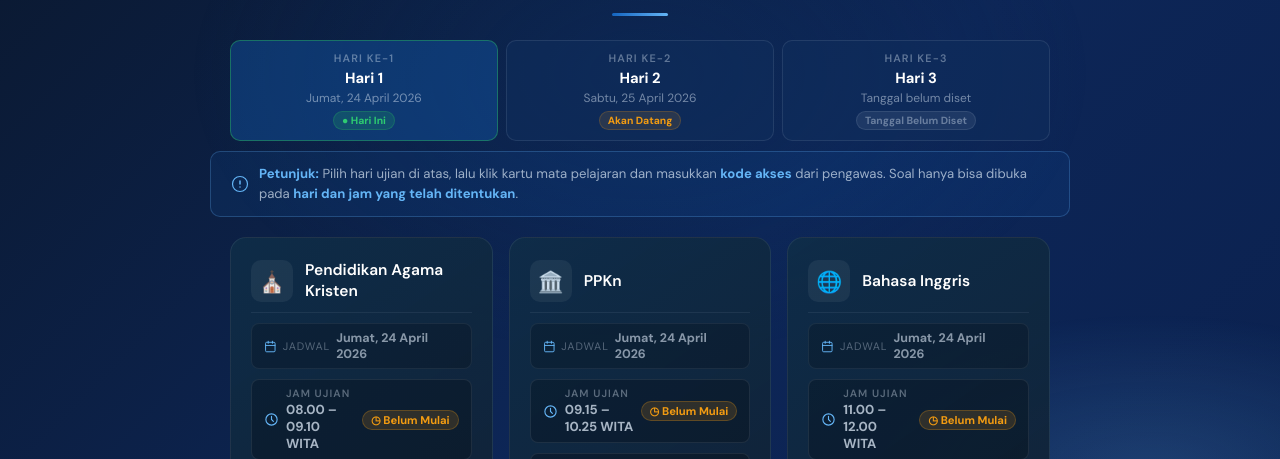
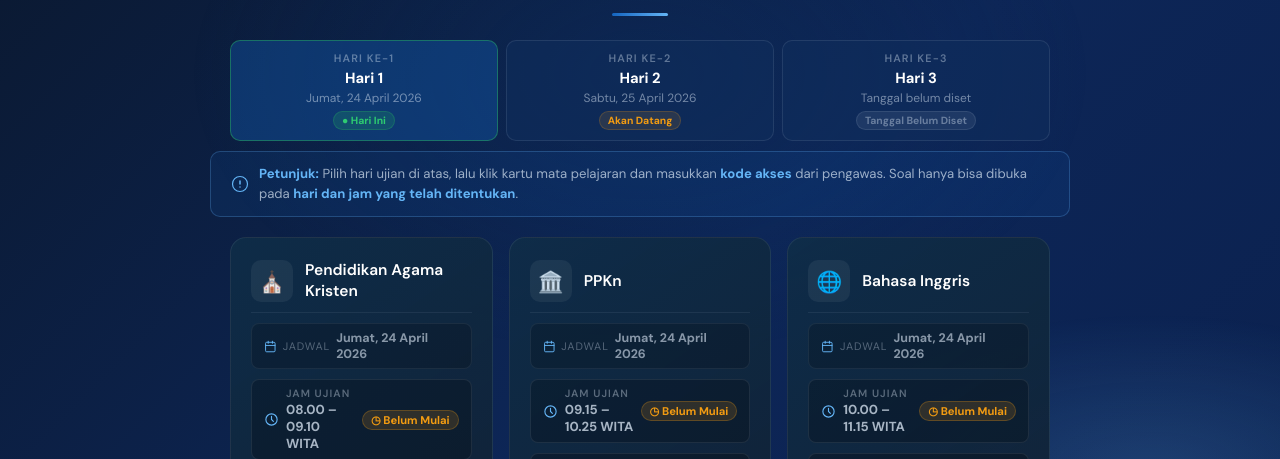
Before and after one commit to ardiber/upkpkbmsk.id, a plain HTML site: page index.html in a window 1280 px wide. Shown: the part 326-785 px from the top of the page. Drawn offline with nearby package versions, Linux system fonts and the light colour scheme.

Commit message:
Update index.html

```diff
--- a/index.html
+++ b/index.html
@@ -997,13 +997,13 @@
   },
   {
     name: "Bahasa Inggris", icon: "🌐", hari: "hari1",
-    jamMulai: 11, jamSelesai: 12,
+    jamMulai: 10, jamSelesai: 11.25,
     code: "RRPKBM",
     link: "https://script.google.com/macros/s/AKfycbyWCvIk8nwas9-vUAzRtyZVZwksQjsIbkncmQEns7sZy1IIx7ICZsGqaoYVKPa0VYoA1A/exec"
   },
   {
     name: "Ilmu Pengetahuan Alam", icon: "🔬", hari: "hari1",
-    jamMulai: 12.1667, jamSelesai: 13.1667,
+    jamMulai: 11.1667, jamSelesai: 12.1667,
     code: "ZXRMDT",
     link: "https://script.google.com/macros/s/AKfycbzLd9DEePbk_yF-qCu4S6iqBVhacsXGhnG55LNAcH9E0zGUr7v6sa0yFnlY6VjrBftcOA/exec"
   },
```
